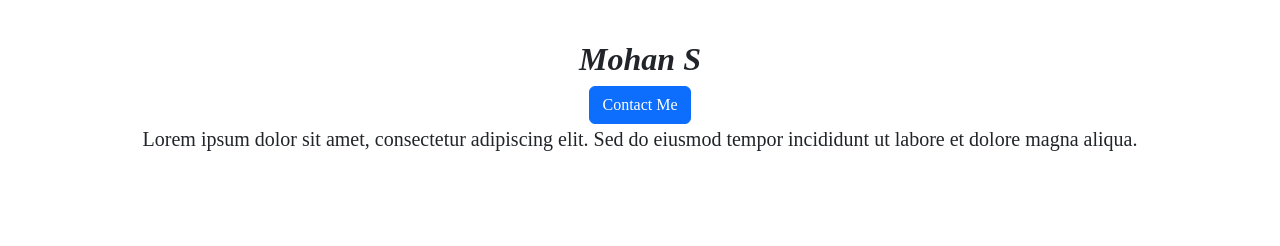
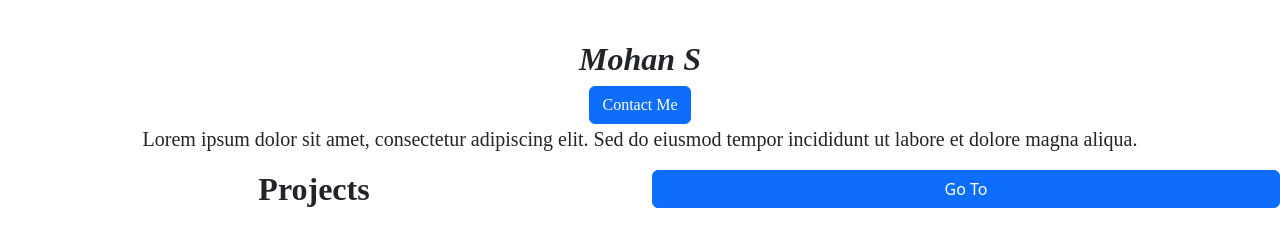
Before and after one commit to MohansGopi/mohan_mohan, a plain HTML site: page index.html in a window 1280 px wide. Drawn offline with nearby package versions, Linux system fonts and the light colour scheme.

Commit message:
Update script

```diff
--- a/index.html
+++ b/index.html
@@ -10,7 +10,7 @@
 <body>
 <section class="container-fluid" style="padding: 40px 0"><div class="row" style=""><div class="col-md-6" style="width: 100%; align-items: center; justify-content: center; text-align: center; font-weight: 900; font-family: Work Sans; font-style: normal; font-size: 20px"><h2 class="h2" style="font-family: Montserrat; font-weight: 900; font-style: oblique; font-size: ; text-align: center">Mohan S
 
-</h2><button class="btn btn-primary" style="" onclick="window.location.href='mohan.html'">Contact Me</button><p class="lead" style="">Lorem ipsum dolor sit amet, consectetur adipiscing elit. Sed do eiusmod tempor incididunt ut labore et dolore magna aliqua.</p></div></div></section>
+</h2><button class="btn btn-primary" style="" onclick="window.location.href='mohan.html'">Contact Me</button><p class="lead" style="">Lorem ipsum dolor sit amet, consectetur adipiscing elit. Sed do eiusmod tempor incididunt ut labore et dolore magna aliqua.</p></div></div><div class="row" style=""><div class="col-md-6" style=""><h2 class="h2" style="font-family: Oswald; font-style: normal; font-weight: 900; text-align: center">Projects</h2></div><div class="col-md-6" style="align-items: center; justify-content: center"><button class="btn btn-primary" style="justify-content: center; align-items: center; align-content: center; align-self: center; font-weight: 400; text-align: center; width: 100%" onclick="window.location.href='mohan.html'">Go To</button></div></div></section>
 <script src="https://cdn.jsdelivr.net/npm/bootstrap@5.3.3/dist/js/bootstrap.bundle.min.js"></script>
 </body>
 </html>
```
